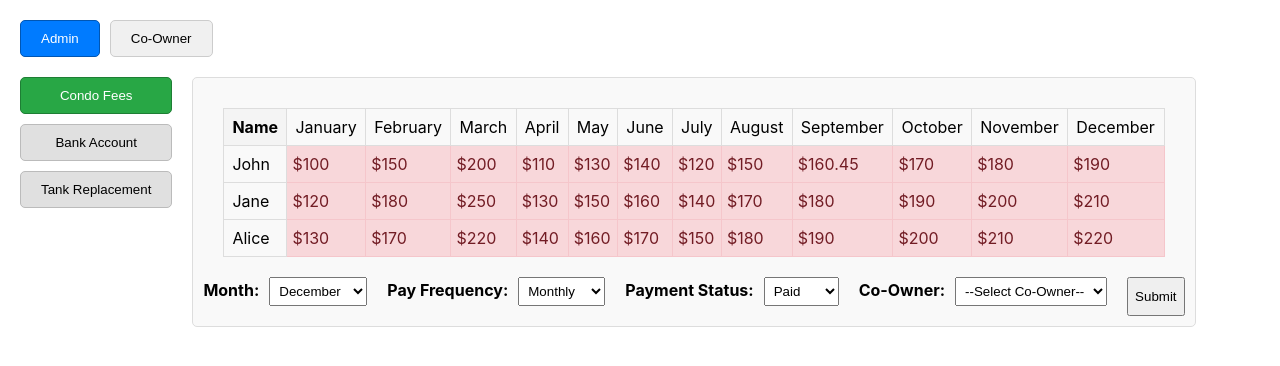
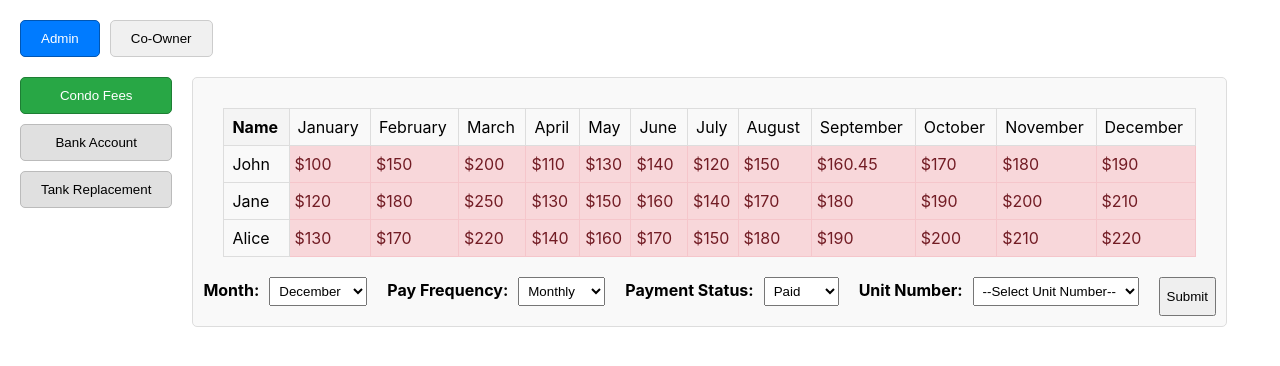
Before and after one commit to riccardorestagno/sdc-management-app, a React (Create React App) app in the folder client/: page / in a window 1280 px wide. Shown: the top 366 px of the page. Built offline with nearby package versions, Linux system fonts and the light colour scheme.

Commit message:
Add unit number enum

```diff
--- a/client/src/components/admin/condo-fees-admin-view-component/condo-fees-admin-view-component.js
+++ b/client/src/components/admin/condo-fees-admin-view-component/condo-fees-admin-view-component.js
@@ -3,6 +3,7 @@ import './condo-fees-admin-view-component.css';
 import Months from '../../../enums/months';
 import PayFrequencyType from '../../../enums/payFrequencyType';
 import PaymentStatusType from '../../../enums/paymentStatusType';
+import UnitNumbers from '../../../enums/unitNumbers';
 
 const AdminCondoFees = () => {
     const [data, setData] = useState({
@@ -55,9 +56,9 @@ const AdminCondoFees = () => {
     const [selectedMonth, setSelectedMonth] = useState(currentMonth);
     const [payFrequency, setPayFrequency] = useState(PayFrequencyType.MONTHLY);
     const [paymentStatus, setPaymentStatus] = useState(PaymentStatusType.PAID);
-    const [selectedName, setSelectedName] = useState('');
+    const [selectedUnit, setSelectedUnit] = useState('');
 
-    const names = Object.keys(data);
+    const names = Object.keys(data); // To change. Will be retrieved from DB
 
     return (
         <div>
@@ -139,22 +140,22 @@ const AdminCondoFees = () => {
                 </div>
 
                 <div>
-                    <label htmlFor="name-select">Co-Owner:</label>
+                    <label htmlFor="name-select">Unit Number:</label>
                     <select
                         id="name-select"
-                        value={selectedName}
-                        onChange={(e) => setSelectedName(e.target.value)}
+                        value={selectedUnit}
+                        onChange={(e) => setSelectedUnit(e.target.value)}
                     >
-                        <option value="">--Select Co-Owner--</option>
-                        {names.map((name) => (
-                            <option key={name} value={name}>
-                                {name}
+                        <option value="">--Select Unit Number--</option>
+                        {Object.values(UnitNumbers).map((unit) => (
+                            <option key={unit} value={unit}>
+                                {unit}
                             </option>
                         ))}
                     </select>
                 </div>
 
-                <button onClick={() => console.log(selectedMonth, payFrequency, paymentStatus, selectedName)}>
+                <button onClick={() => console.log(selectedMonth, payFrequency, paymentStatus, selectedUnit)}>
                     Submit
                 </button>
             </div>
--- /dev/null
+++ b/client/src/enums/unitNumbers.js
@@ -0,0 +1,31 @@
+export const UnitNumbers = {
+    RR101: '14351-101',
+    RR102: '14351-102',
+    RR201: '14351-201',
+    RR202: '14351-202',
+    RR301: '14351-301',
+    RR302: '14351-302',
+
+    QQ101: '14361-101',
+    QQ102: '14361-102',
+    QQ201: '14361-201',
+    QQ202: '14361-202',
+    QQ301: '14361-301',
+    QQ302: '14361-302',
+
+    PP101: '14371-101',
+    PP102: '14371-102',
+    PP201: '14371-201',
+    PP202: '14371-202',
+    PP301: '14371-301',
+    PP302: '14371-302',
+
+    OO101: '14381-101',
+    OO102: '14381-102',
+    OO201: '14381-201',
+    OO202: '14381-202',
+    OO301: '14381-301',
+    OO302: '14381-302',
+};
+
+export default UnitNumbers;
```
